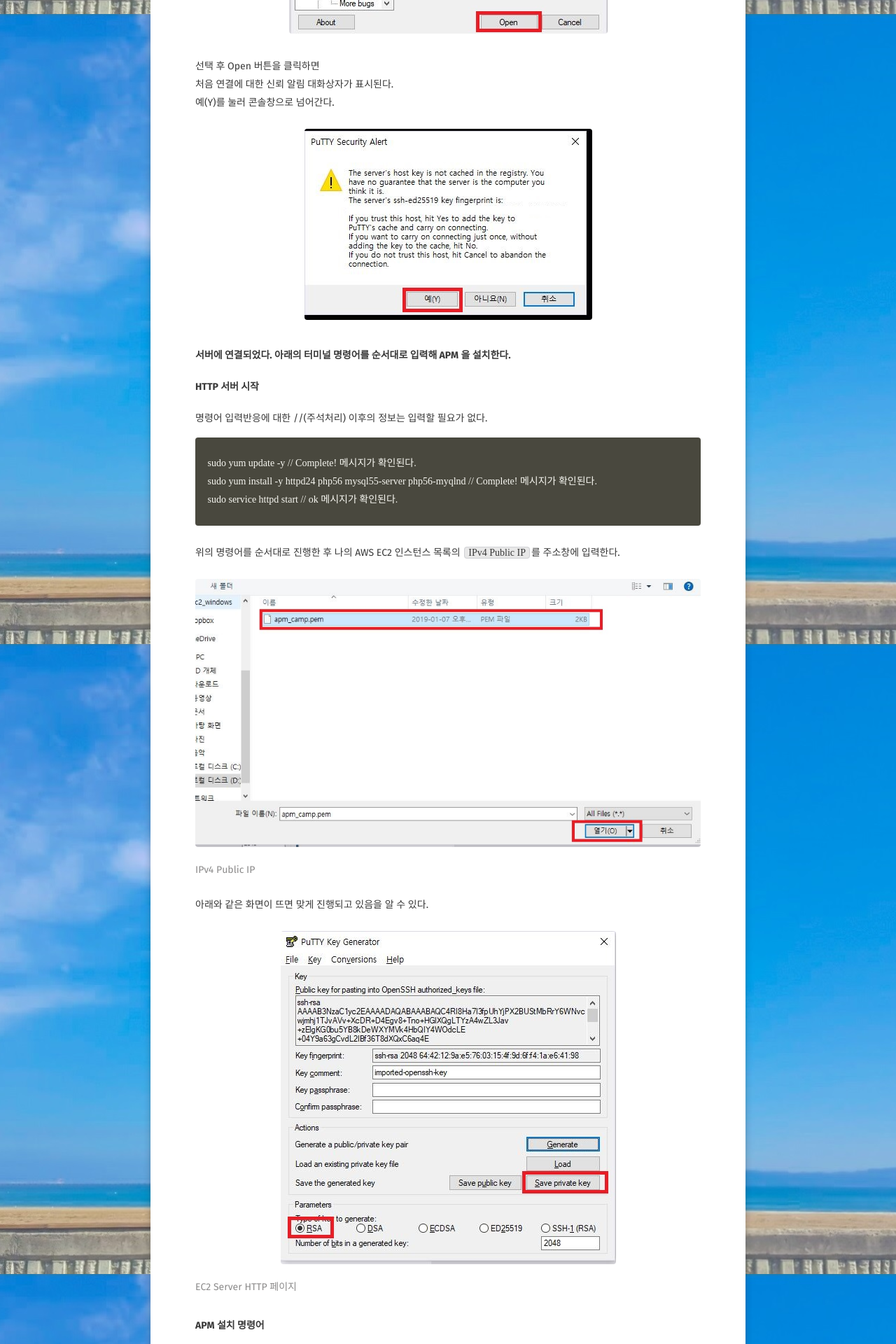
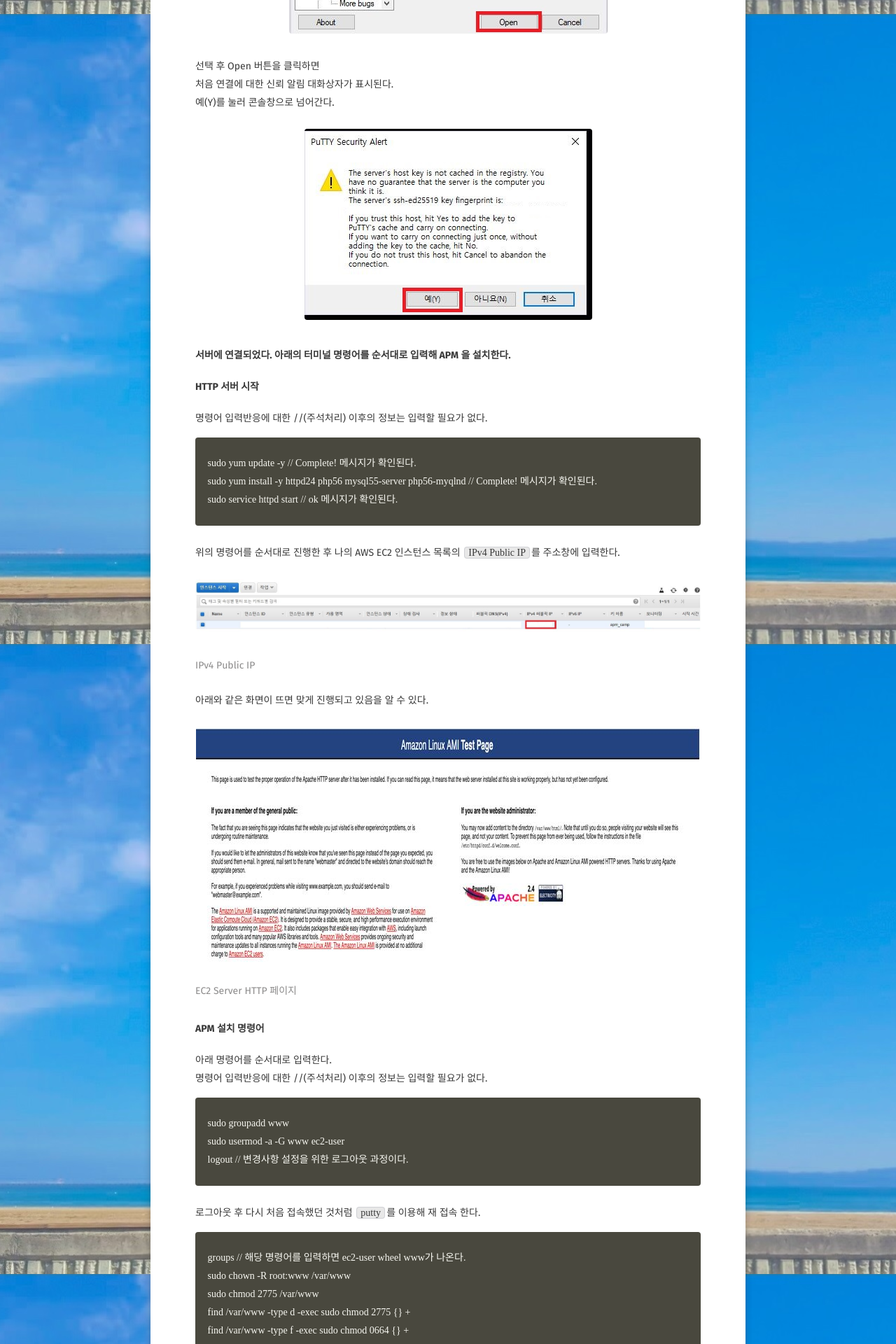
Before and after one commit to kangyechan/kangyechan.github.io, a Jekyll site: the page built from _posts/post/2019-01-07-aws-ec2-server-windows.md, in a window 1280 px wide. Shown: the part 4480-6400 px from the top of the page at 70% size. Built offline with Jekyll 4.4.1, drawn with Linux system fonts in a browser that asks for light colours; some web fonts are replaced.

Commit message:
Update 2019-01-07-aws-ec2-server-windows.md

```diff
--- a/_posts/post/2019-01-07-aws-ec2-server-windows.md
+++ b/_posts/post/2019-01-07-aws-ec2-server-windows.md
@@ -103,14 +103,14 @@ ex) 본인의 AWS 인스턴스 Public IP가 `255.255.255.255` 라면
 위의 명령어를 순서대로 진행한 후 나의 AWS EC2 인스턴스 목록의 `IPv4 Public IP`를 주소창에 입력한다.
 
 <figure>
-	<a href="{{site.url}}/assets/img/post/ec2_windows/server_4.JPG"><img src="{{site.url}}/assets/img/post/ec2_windows/server_4.JPG"></a>
+	<a href="{{site.url}}/assets/img/post/ec2_windows/server_12.JPG"><img src="{{site.url}}/assets/img/post/ec2_windows/server_12.JPG"></a>
 	<figcaption>IPv4 Public IP</figcaption>
 </figure>
 
 아래와 같은 화면이 뜨면 맞게 진행되고 있음을 알 수 있다.
 
 <figure>
-	<a href="{{site.url}}/assets/img/post/ec2_windows/server_5.JPG"><img src="{{site.url}}/assets/img/post/ec2_windows/server_5.JPG"></a>
+	<a href="{{site.url}}/assets/img/post/ec2_windows/server_13.JPG"><img src="{{site.url}}/assets/img/post/ec2_windows/server_13.JPG"></a>
 	<figcaption>EC2 Server HTTP 페이지</figcaption>
 </figure>
 
```
